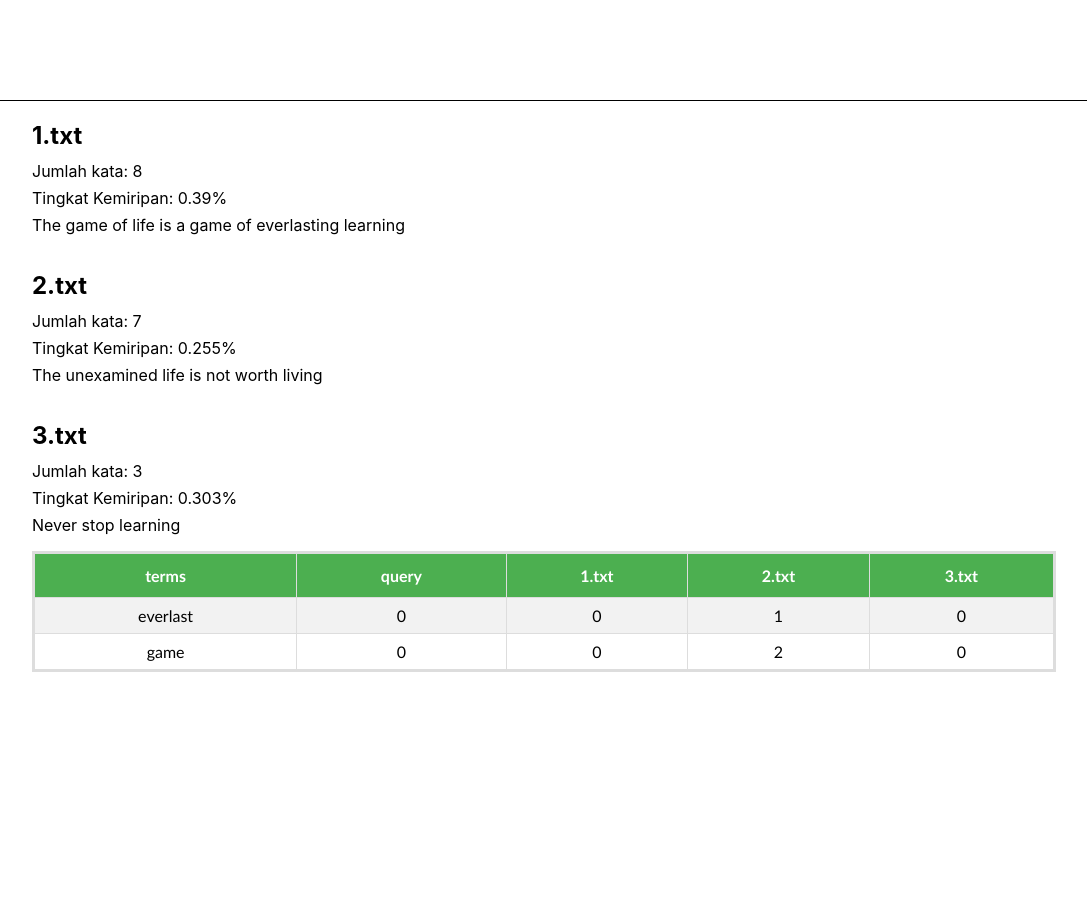
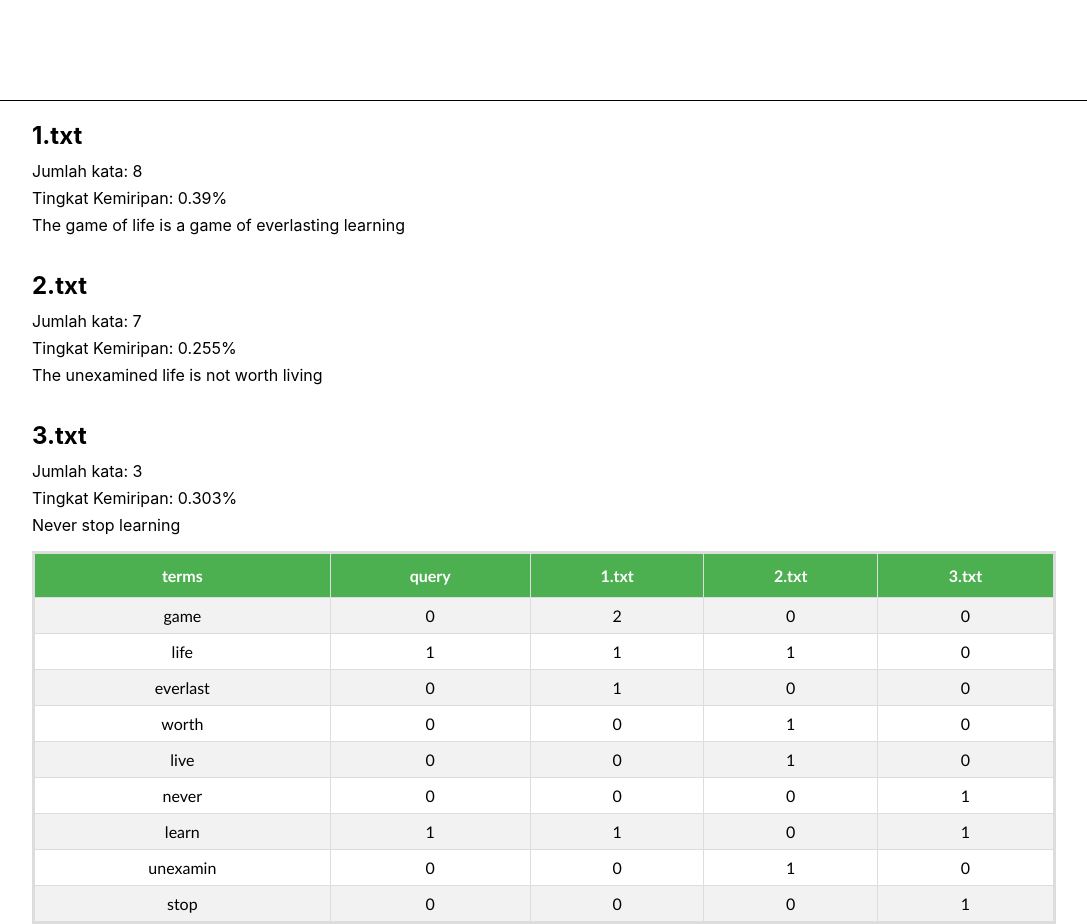
Before and after one commit to ravielze/izooslorz, a React (Create React App) app in the folder client/: page /QueryPage in a window 1280 px wide. Shown: the whole page, without its empty margins (96-1183 px from the left). Before the commit the page ends 800 px from the top, so only its background shows below. Built offline with nearby package versions, Linux system fonts and the light colour scheme.

Commit message:
Fixing VS

```diff
--- a/client/src/components/TermTable.js
+++ b/client/src/components/TermTable.js
@@ -5,10 +5,8 @@ class Table extends Component {
     constructor(props) {
         super(props)
         this.state = {
-            termTable: [
-                {'terms': 'everlast', 'query': '0', 'documents': [{'doc': '1.txt', 'value': 0},{'doc': '2.txt', 'value': 1},{'doc': '3.txt', 'value': 0}]},
-                {'terms': 'game', 'query': '0', 'documents': [{'doc': '1.txt', 'value': 0},{'doc': '2.txt', 'value': 2},{'doc': '3.txt', 'value': 0}]}
-            ]
+            termTable: [{'terms': 'game', 'query': 0, 'documents': [{'doc': '1.txt', 'value': 2}, {'doc': '2.txt', 'value': 0}, {'doc': '3.txt', 'value': 0}]}, {'terms': 'life', 'query': 1, 'documents': [{'doc': '1.txt', 'value': 1}, {'doc': '2.txt', 'value': 1}, {'doc': '3.txt', 'value': 0}]}, {'terms': 'everlast', 'query': 0, 'documents': [{'doc': '1.txt', 'value': 1}, {'doc': '2.txt', 'value': 0}, {'doc': '3.txt', 'value': 0}]}, {'terms': 'worth', 'query': 0, 'documents': [{'doc': '1.txt', 'value': 0}, {'doc': '2.txt', 'value': 1}, {'doc': '3.txt', 'value': 0}]}, {'terms': 'live', 'query': 0, 'documents': [{'doc': '1.txt', 'value': 0}, {'doc': '2.txt', 'value': 1}, {'doc': '3.txt', 'value': 0}]}, {'terms': 'never', 'query': 0, 'documents': [{'doc': '1.txt', 'value': 0}, {'doc': '2.txt', 'value': 0}, {'doc': '3.txt', 'value': 1}]}, {'terms': 'learn', 'query': 1, 'documents': [{'doc': '1.txt',
+            'value': 1}, {'doc': '2.txt', 'value': 0}, {'doc': '3.txt', 'value': 1}]}, {'terms': 'unexamin', 'query': 0, 'documents': [{'doc': '1.txt', 'value': 0}, {'doc': '2.txt', 'value': 1}, {'doc': '3.txt', 'value': 0}]}, {'terms': 'stop', 'query': 0, 'documents': [{'doc': '1.txt', 'value': 0}, {'doc': '2.txt', 'value': 0}, {'doc': '3.txt', 'value': 1}]}]
         }
     }
     renderTableData() {
```
Also changed, not shown: 1 other file (tests, documents, lock files or other folders).
